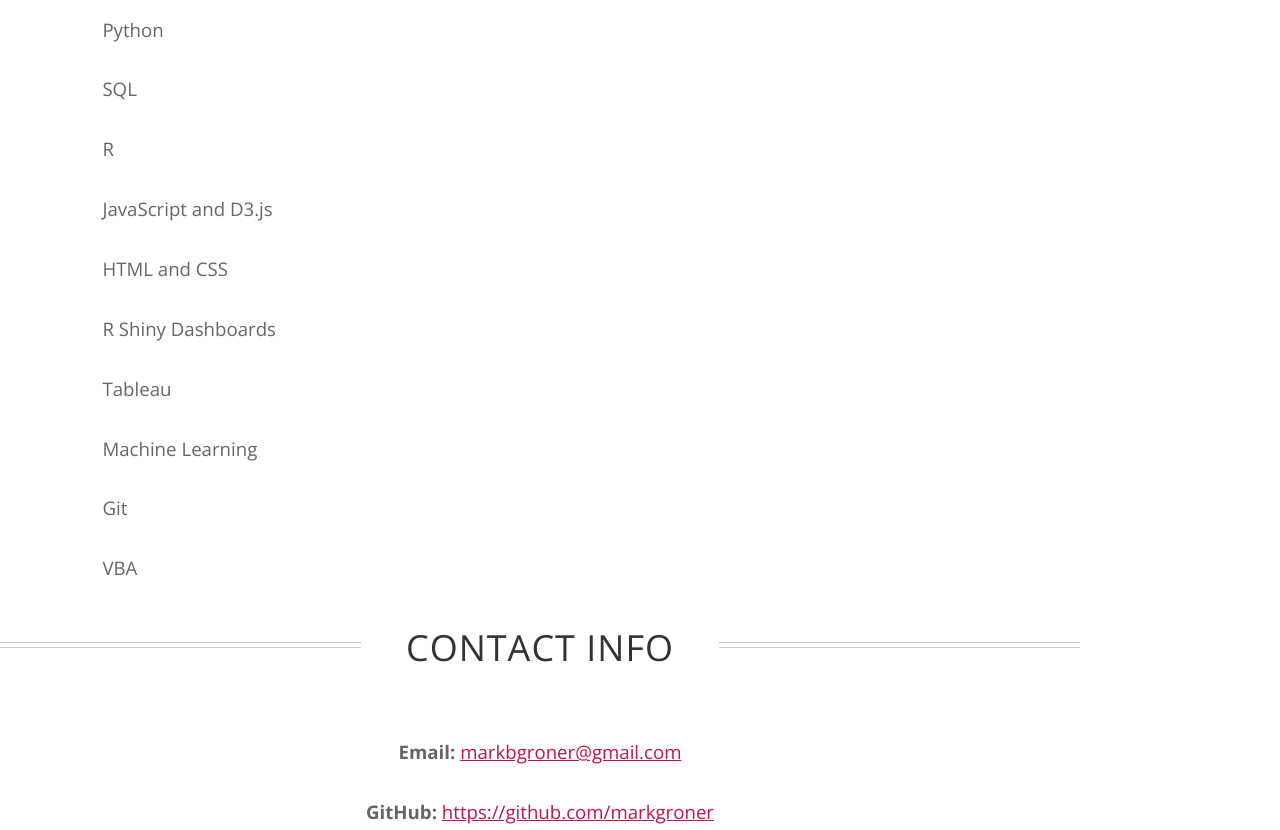
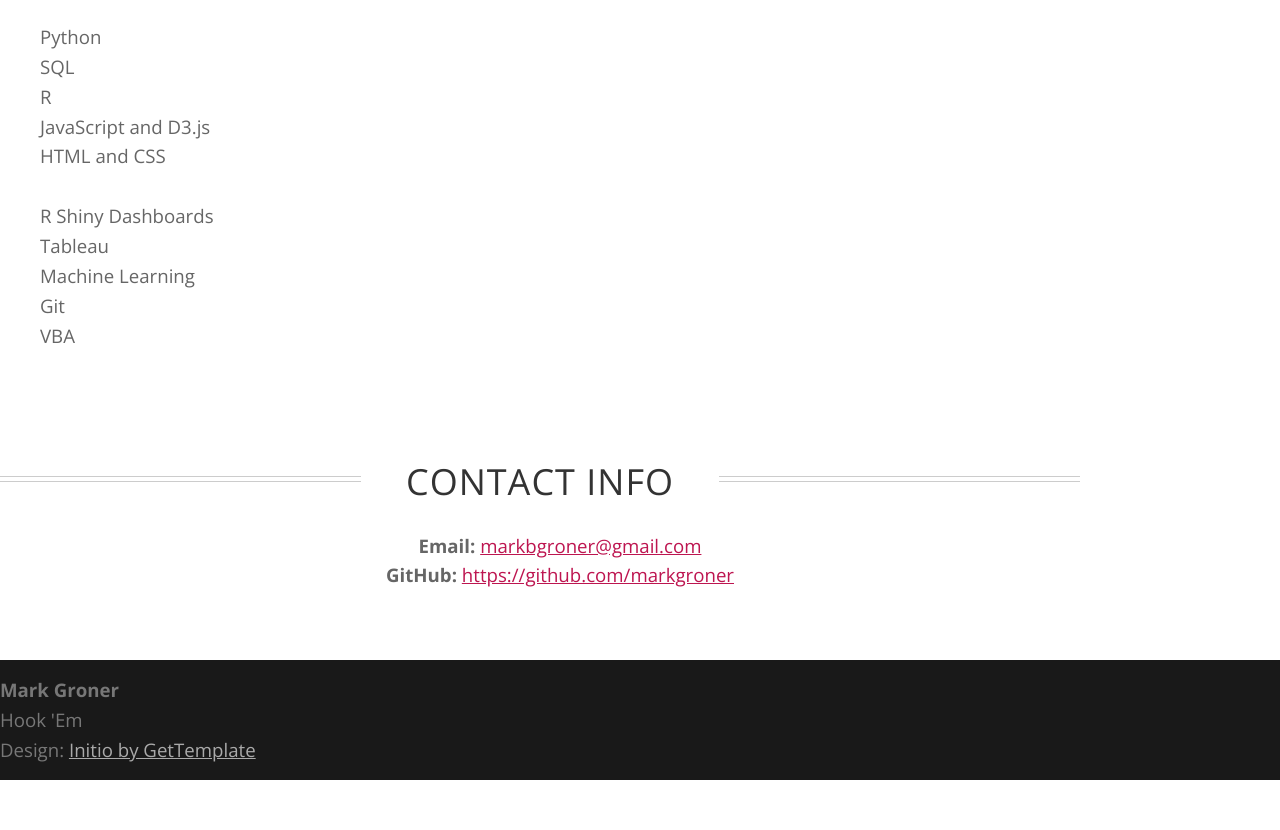
Before and after one commit to markgroner/portfolio, a plain HTML site: page templates/index.html in a window 1280 px wide. Shown: the part 1155-1985 px from the top of the page. After the commit the page ends 1935 px from the top, so only its background shows below. Drawn offline with nearby package versions, Linux system fonts and the light colour scheme; some icons are missing; files whose address does not match are found by name; a web font is replaced by a local one.

Commit message:
layout updates

```diff
--- a/static/vendor/css/basic_style.css
+++ b/static/vendor/css/basic_style.css
@@ -8,8 +8,7 @@
 
 ul {
   list-style: none;
-    font-size: 14px;
-    font-style: bold;
+  font-size: 14pt;
 }
 
 .page-head {
@@ -21,7 +20,6 @@ ul {
   font-size: 14px;
   font-style: bold;
 }
-
 
 
 .jumbotron {
--- a/templates/index.html
+++ b/templates/index.html
@@ -74,24 +74,25 @@
           <div class="row">
             <div class="col-md-6">
 							<ul>
-								<li><p>Python</p></li>
-								<li><p>SQL</p></li>
-								<li><p>R</p></li>
-								<li><p>JavaScript and D3.js</p></li>
-								<li><p>HTML and CSS</p></li>
+								<li>Python</li>
+								<li>SQL</li>
+								<li>R</li>
+								<li>JavaScript and D3.js</li>
+								<li>HTML and CSS</li>
 							</ul>
             </div>
 						<div class="col-md-6">
 							<ul>
-								<li><p>R Shiny Dashboards</p></li>
-								<li><p>Tableau</p></li>
-								<li><p>Machine Learning</p></li>
-								<li><p>Git</p></li>
-								<li><p>VBA</p></li>
+								<li>R Shiny Dashboards</li>
+								<li>Tableau</li>
+								<li>Machine Learning</li>
+								<li>Git</li>
+								<li>VBA</li>
 							</ul>
             </div>
           </div>
         </div>
+				<br></br>
 		</div> <!-- / section -->
 
 
@@ -100,11 +101,12 @@
 			<h2 class="section-title"><span>Contact Info</span></h2>
 
 			<div class="container">
-			<br></br>
 	        <div class="row">
 						<center>
-							<p><strong>Email:</strong> <a href="mailto:markbgroner@gmail.com">markbgroner@gmail.com</a></p>
-							<p><strong>GitHub:</strong> <a href="https://github.com/markgroner" target="_blank">https://github.com/markgroner</a></p>
+							<ul>
+								<li><strong>Email:</strong> <a href="mailto:markbgroner@gmail.com">markbgroner@gmail.com</a></li>
+								<li><strong>GitHub:</strong> <a href="https://github.com/markgroner" target="_blank">https://github.com/markgroner</a></li>
+							</ul>
 						</center>
 	        </div>
           <br />
```
Also changed, not shown: templates/nba_index.html (+1 -1 lines).
